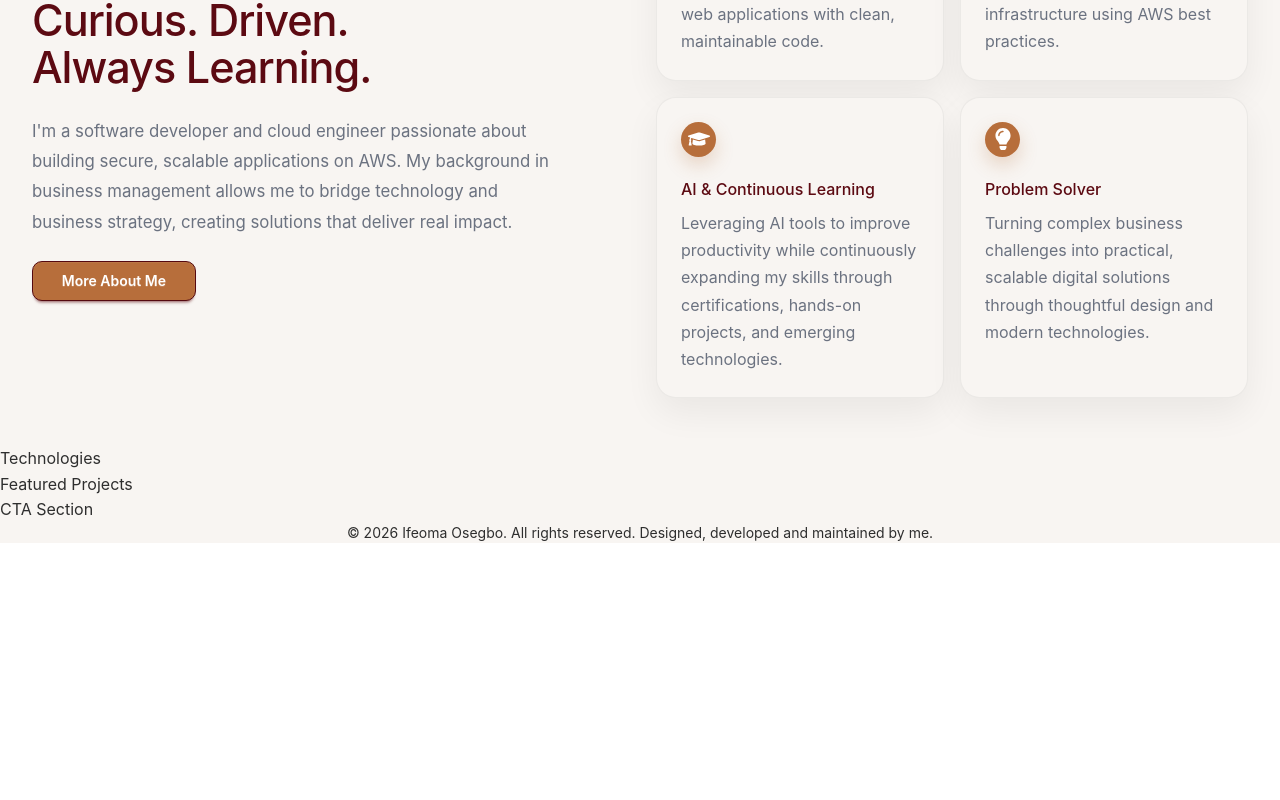
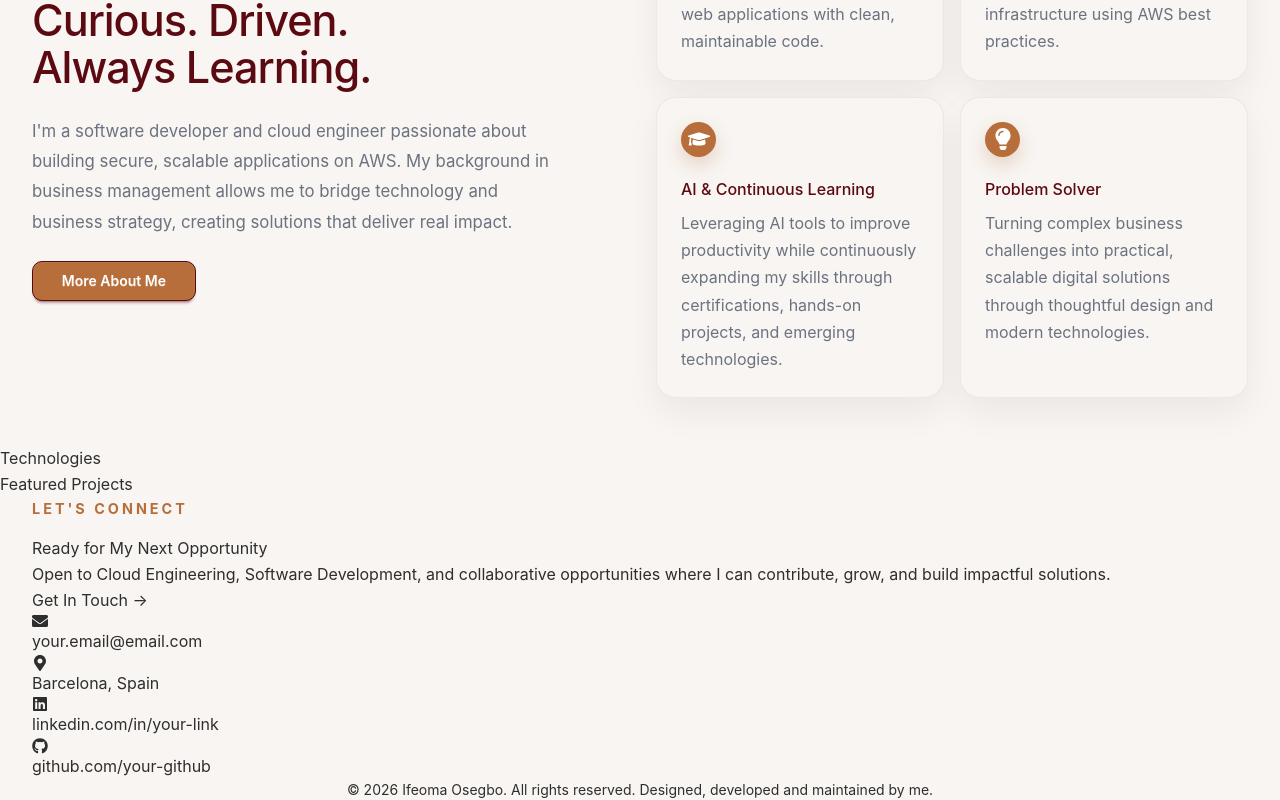
Before and after one commit to Ify-O/portfolio, a React app: page / in a window 1280 px wide. Shown: the part 807-1607 px from the top of the page. Before the commit the page ends 1350 px from the top, so only its background shows below. Built offline with nearby package versions, Linux system fonts and the light colour scheme; the HTML template or start-up script is replaced by a standard one.

Commit message:
Refactor CTA component for improved layout and styling

```diff
--- a/src/components/sections/home/CTA.jsx
+++ b/src/components/sections/home/CTA.jsx
@@ -1,7 +1,80 @@
+import {
+  FaEnvelope,
+  FaMapMarkerAlt,
+  FaLinkedin,
+  FaGithub,
+} from "react-icons/fa";
+
 export default function CTA() {
   return (
-    <section>
-      <h2>CTA Section</h2>
+    <section className="cta">
+      <div className="container-custom">
+        <div className="cta-content">
+          {/* Left */}
+
+          <div className="cta-left">
+            <p className="section-label">LET'S CONNECT</p>
+
+            <h2>Ready for My Next Opportunity</h2>
+
+            <p className="cta-description">
+              Open to Cloud Engineering, Software Development, and collaborative
+              opportunities where I can contribute, grow, and build impactful
+              solutions.
+            </p>
+
+            <a href="/contact" className="cta-button">
+              Get In Touch →
+            </a>
+          </div>
+
+          {/* Divider */}
+
+          <div className="cta-divider"></div>
+
+          {/* Right */}
+
+          <div className="cta-right">
+            <div className="contact-item">
+              <FaEnvelope className="contact-icon" />
+              <span>your.email@email.com</span>
+            </div>
+
+            <div className="contact-item">
+              <FaMapMarkerAlt className="contact-icon" />
+              <span>Barcelona, Spain</span>
+            </div>
+
+            <div className="contact-item">
+              <FaLinkedin className="contact-icon" />
+              <a
+                href="https://linkedin.com/in/your-link"
+                target="_blank"
+                rel="noopener noreferrer"
+              >
+                linkedin.com/in/your-link
+              </a>
+            </div>
+
+            <div className="contact-item">
+              <FaGithub className="contact-icon" />
+              <a
+                href="https://github.com/your-github"
+                target="_blank"
+                rel="noopener noreferrer"
+              >
+                github.com/your-github
+              </a>
+            </div>
+          </div>
+
+          {/* Decorations */}
+
+          <div className="cta-dots"></div>
+
+          <div className="cta-circle"></div>
+        </div>
+      </div>
     </section>
   );
 }
```
